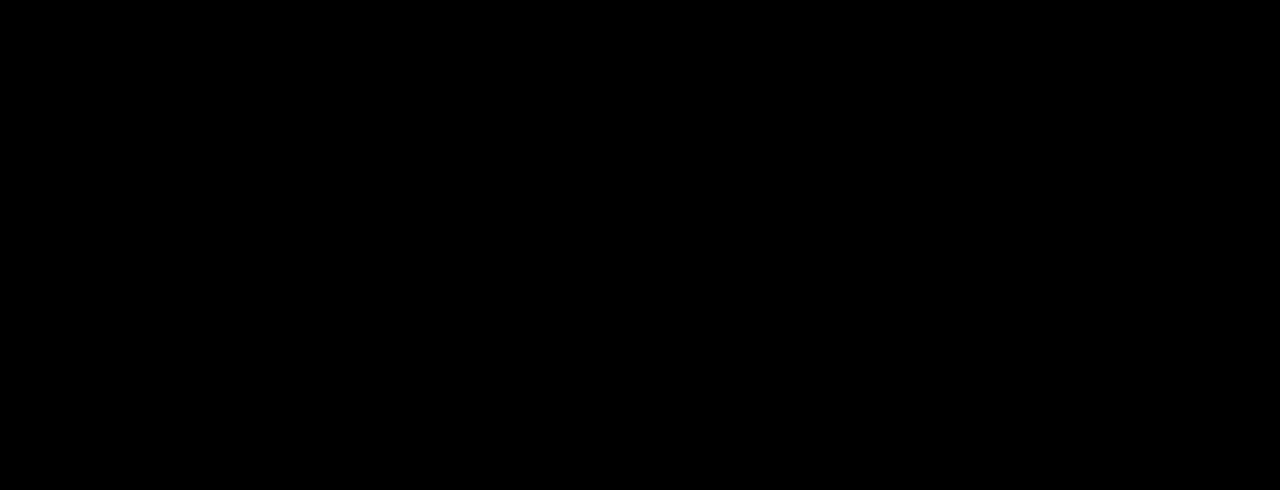
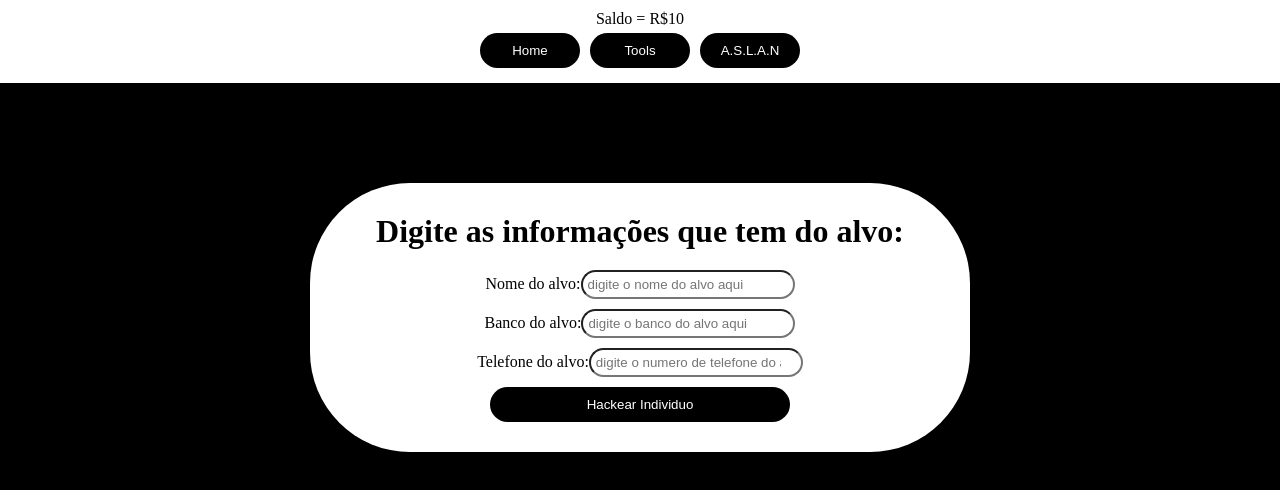
Before and after one commit to yuriwillian/hacker-station, an Angular app: page /hack-individual in a window 1280 px wide. Before the commit this address led to /. Shown: the top 490 px of the page. Built offline with nearby package versions, Linux system fonts and the light colour scheme.

Commit message:
hacker-station

```diff
--- a/src/app/app-routing.module.ts
+++ b/src/app/app-routing.module.ts
@@ -2,6 +2,7 @@ import { NgModule } from '@angular/core';
 import { RouterModule, Routes } from '@angular/router';
 import { BankCrashComponent } from './components/bank-crash/bank-crash.component';
 import { DispositivosContaminadosComponent } from './components/dispositivos-contaminados/dispositivos-contaminados.component';
+import { HackIndividualComponent } from './components/hack-individual/hack-individual.component';
 import { HomeComponent } from './components/home/home.component';
 import { LoginPageComponent } from './components/login-page/login-page.component';
 import { ToolsComponent } from './components/tools/tools.component';
@@ -11,7 +12,8 @@ const routes: Routes = [
   { path: 'home', component: HomeComponent },
   { path: 'tools', component: ToolsComponent },
   { path: 'dispositivos-contaminados', component: DispositivosContaminadosComponent },
-  { path: 'bank-crash', component: BankCrashComponent }
+  { path: 'bank-crash', component: BankCrashComponent },
+  { path: 'hack-individual', component: HackIndividualComponent}
 ];
 
 @NgModule({
--- a/src/app/app.module.ts
+++ b/src/app/app.module.ts
@@ -9,6 +9,7 @@ import { LoginPageComponent } from './components/login-page/login-page.component
 import { ToolsComponent } from './components/tools/tools.component';
 import { DispositivosContaminadosComponent } from './components/dispositivos-contaminados/dispositivos-contaminados.component';
 import { BankCrashComponent } from './components/bank-crash/bank-crash.component';
+import { HackIndividualComponent } from './components/hack-individual/hack-individual.component';
 
 @NgModule({
   declarations: [
@@ -18,7 +19,8 @@ import { BankCrashComponent } from './components/bank-crash/bank-crash.component
     LoginPageComponent,
     ToolsComponent,
     DispositivosContaminadosComponent,
-    BankCrashComponent
+    BankCrashComponent,
+    HackIndividualComponent
   ],
   imports: [
     BrowserModule,
--- a/src/app/components/bank-crash/bank-crash.component.html
+++ b/src/app/components/bank-crash/bank-crash.component.html
@@ -1,7 +1,10 @@
 <app-menu></app-menu>
 <div class="bankCrash">
     <h1>Bem vindo ao Bank Crash :)</h1>
-    <div class="bankCrash__opcao">
+    <div class="bankCrash__opcao" (click)="hackGeral()">
         <h3>Hack Geral (+R$1.000,00)</h3>
     </div>
+    <div class="bankCrash__opcao" (click)="hackIndividual()">
+        <h3>Hack Individual (de +R$500,00 a +R$1.000,00)</h3>
+    </div>
 </div>
--- a/src/app/components/bank-crash/bank-crash.component.scss
+++ b/src/app/components/bank-crash/bank-crash.component.scss
@@ -9,10 +9,16 @@
     .bankCrash__opcao {
         margin: auto;
         margin-top: 20px;
-        padding: 10px;
+        padding: 15px;
         width: 400px;
         border-radius: 100px;
         color: white;
         background-color: black;
+        &:hover {
+            color: black;
+            background-color: white;
+            border-style: solid;
+            border-color: black;
+        }
     }
 }
--- a/src/app/components/bank-crash/bank-crash.component.ts
+++ b/src/app/components/bank-crash/bank-crash.component.ts
@@ -1,4 +1,5 @@
 import { Component, OnInit } from '@angular/core';
+import { Router } from '@angular/router';
 
 @Component({
   selector: 'app-bank-crash',
@@ -7,9 +8,17 @@ import { Component, OnInit } from '@angular/core';
 })
 export class BankCrashComponent implements OnInit {
 
-  constructor() { }
+  constructor(private router: Router) { }
 
   ngOnInit(): void {
   }
 
+  hackIndividual(): void {
+    this.router.navigate(['/hack-individual'])
+  }
+
+  hackGeral(): void {
+    console.log("É necessário criar um 'service'... estudar sobre...")
+  }
+
 }
--- /dev/null
+++ b/src/app/components/hack-individual/hack-individual.component.html
@@ -0,0 +1,14 @@
+<app-menu></app-menu>
+<form>
+    <h1>Digite as informações que tem do alvo:</h1>
+    <label for="nome">Nome do alvo:</label>
+    <input type="text" placeholder="digite o nome do alvo aqui" name="nome">
+    <br>
+    <label for="banco">Banco do alvo:</label>
+    <input type="text" placeholder="digite o banco do alvo aqui" name="banco">
+    <br>
+    <label for="telefone">Telefone do alvo:</label>
+    <input type="number" placeholder="digite o numero de telefone do alvo" name="telefone">
+    <br>
+    <button>Hackear Individuo</button>
+</form>
--- /dev/null
+++ b/src/app/components/hack-individual/hack-individual.component.scss
@@ -0,0 +1,26 @@
+form {
+    width: 600px;
+    border-radius: 100px;
+    background-color: white;
+    margin: auto;
+    margin-top: 100px;
+    text-align: center;
+    padding: 30px;
+    h1 {
+        margin-bottom: 20px;
+    }
+    input {
+        width: 200px;
+        padding: 5px;
+        border-radius: 100px;
+        margin-bottom: 10px;
+    }
+    button {
+        color: white;
+        padding: 10px;
+        width: 300px;
+        border-radius: 100px;
+        border-style: none;
+        background-color: black;
+    }
+}
--- /dev/null
+++ b/src/app/components/hack-individual/hack-individual.component.ts
@@ -0,0 +1,15 @@
+import { Component, OnInit } from '@angular/core';
+
+@Component({
+  selector: 'app-hack-individual',
+  templateUrl: './hack-individual.component.html',
+  styleUrls: ['./hack-individual.component.scss']
+})
+export class HackIndividualComponent implements OnInit {
+
+  constructor() { }
+
+  ngOnInit(): void {
+  }
+
+}
```
Also changed, not shown: 1 other file (tests, documents, lock files or other folders).
